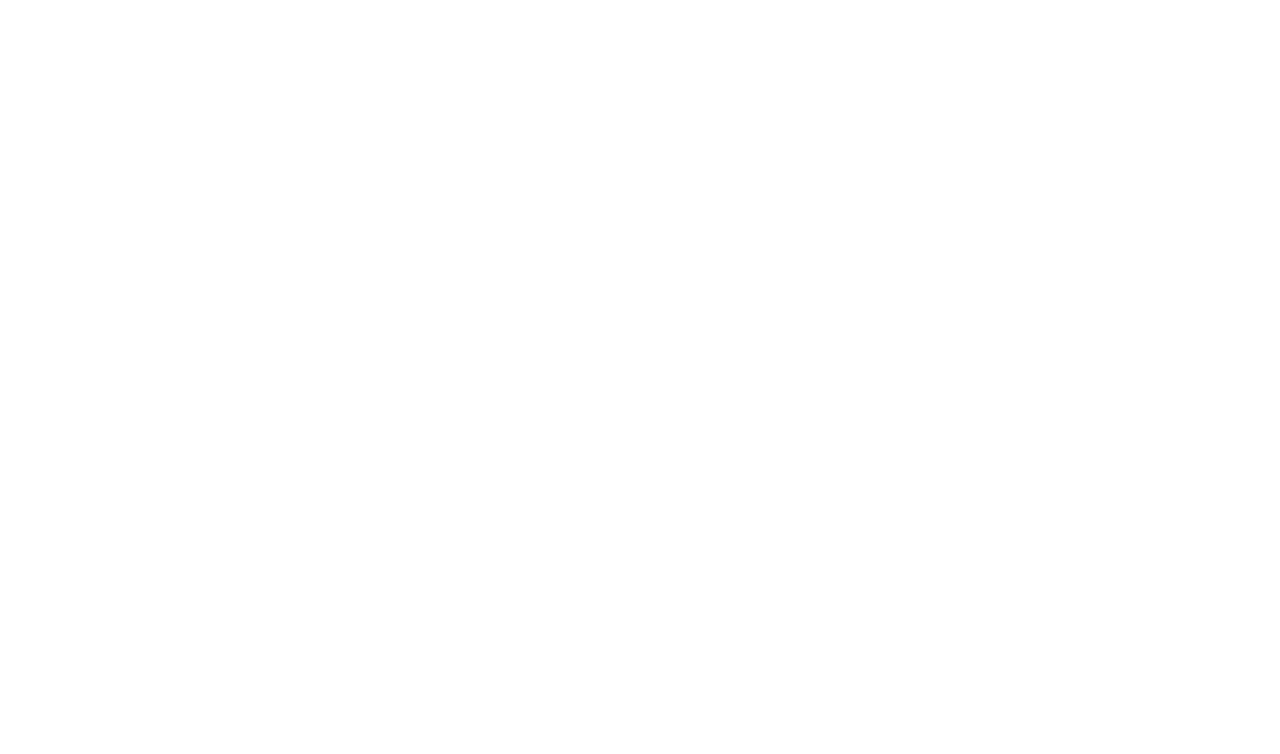
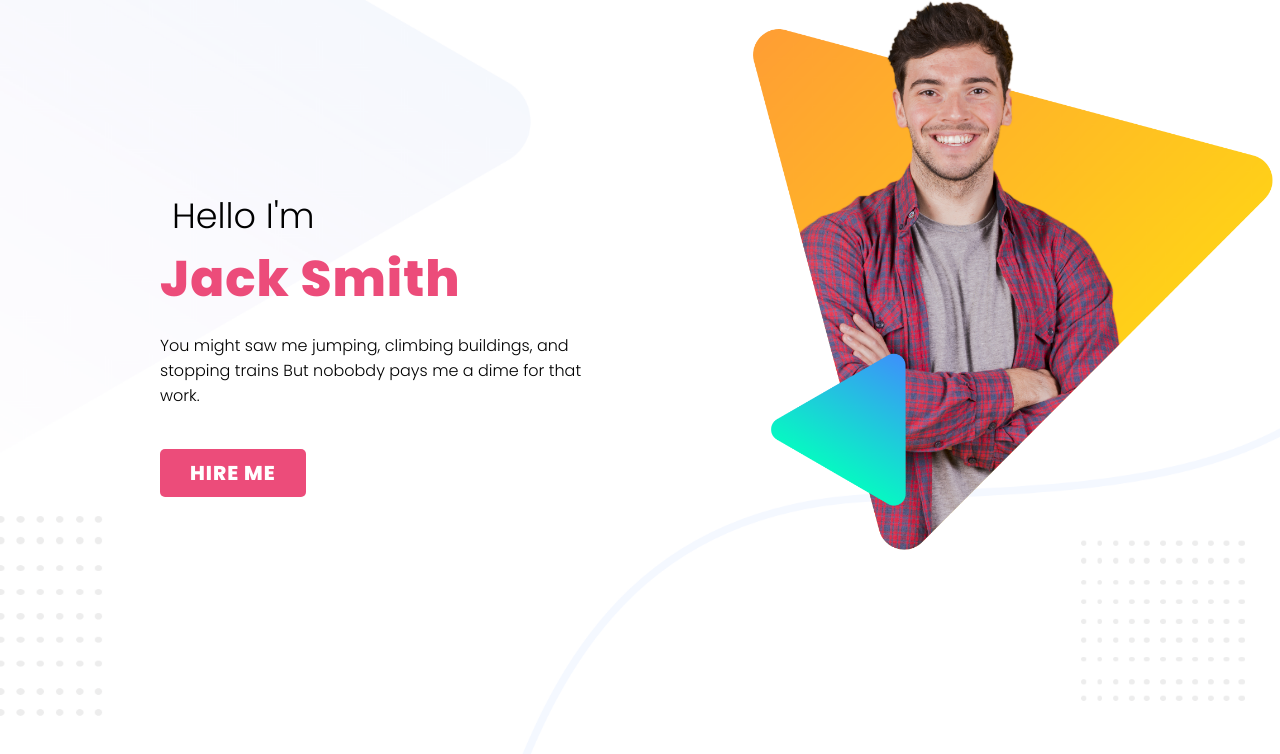
Before and after one commit to SharifulDev/personal-portfolio, a plain HTML site: page index.html in a window 1280 px wide. Drawn offline with Linux system fonts and the light colour scheme.

Commit message:
top part

```diff
--- a/index.html
+++ b/index.html
@@ -4,7 +4,28 @@
     <meta charset="UTF-8" />
     <meta http-equiv="X-UA-Compatible" content="IE=edge" />
     <meta name="viewport" content="width=device-width, initial-scale=1.0" />
+    <style>
+      @import url("https://fonts.googleapis.com/css2?family=Poppins:wght@300;800&display=swap");
+    </style>
+    <link rel="stylesheet" href="style.css" />
     <title>Personal Website</title>
   </head>
-  <body></body>
+  <body>
+    <section class="header_part">
+      <div class="two_column position left">
+        <div class="header-container">
+          <h1>Hello I'm</h1>
+          <h1 id="name">Jack Smith</h1>
+          <p>
+            You might saw me jumping, climbing buildings, and stopping trains
+            But nobobdy pays me a dime for that work.
+          </p>
+          <a href="#" class="hireme">HIRE ME</a>
+        </div>
+      </div>
+      <div class="two_column right">
+        <img src="images/peter.png" alt="" />
+      </div>
+    </section>
+  </body>
 </html>
--- /dev/null
+++ b/style.css
@@ -0,0 +1,74 @@
+body {
+  margin: 0;
+  padding: 0;
+  font-family: "Poppins";
+}
+.border {
+  border: 1px solid red;
+}
+
+.header_part {
+  background-image: url("images/header-bg.png");
+  background-repeat: no-repeat;
+  background-size: cover;
+  overflow: hidden;
+}
+.two_column {
+  width: 49%;
+  min-height: 100vh;
+}
+.left {
+  float: left;
+}
+.right {
+  float: right;
+}
+
+.header-container {
+  padding: 15px;
+  margin-left: 145px;
+  margin-top: 145px;
+}
+.header-container p {
+  margin-bottom: 50px;
+}
+
+.two_column img {
+  width: 83%;
+  margin-left: 100px;
+}
+h1:first-child {
+  font-size: 35px;
+  padding-left: 10px;
+  margin-left: 2px;
+  margin-bottom: 0px;
+  font-weight: 500;
+}
+
+h1:nth-child(2) {
+  color: lime;
+}
+#name {
+  letter-spacing: 2px;
+  font-size: 50px;
+  margin-top: 20px;
+  margin-left: 0px;
+}
+
+a {
+  text-decoration: none;
+  padding: 10px 30px;
+  border-radius: 5px;
+  background: #ec4c7a;
+  color: white;
+  font-size: 20px;
+  font-weight: bold;
+  letter-spacing: 1px;
+}
+
+#name {
+  color: #ec4c7a;
+  letter-spacing: 1px;
+  font-weight: 800;
+  margin: 0px;
+}
```
